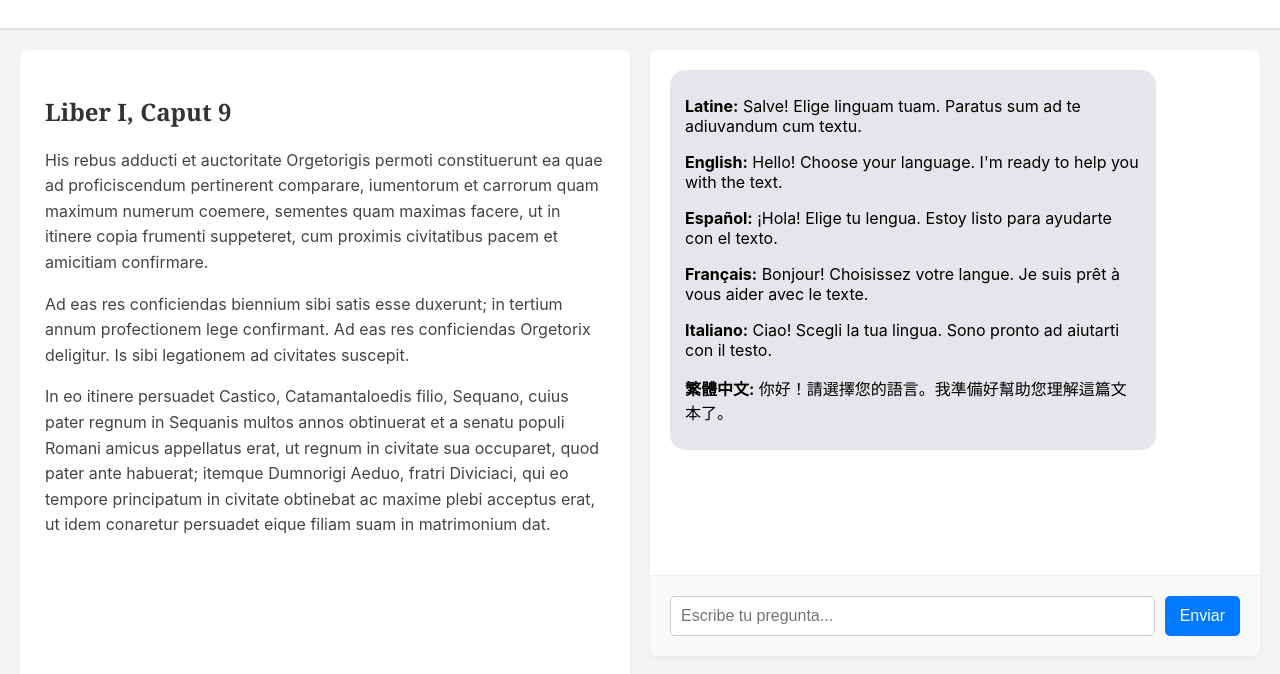
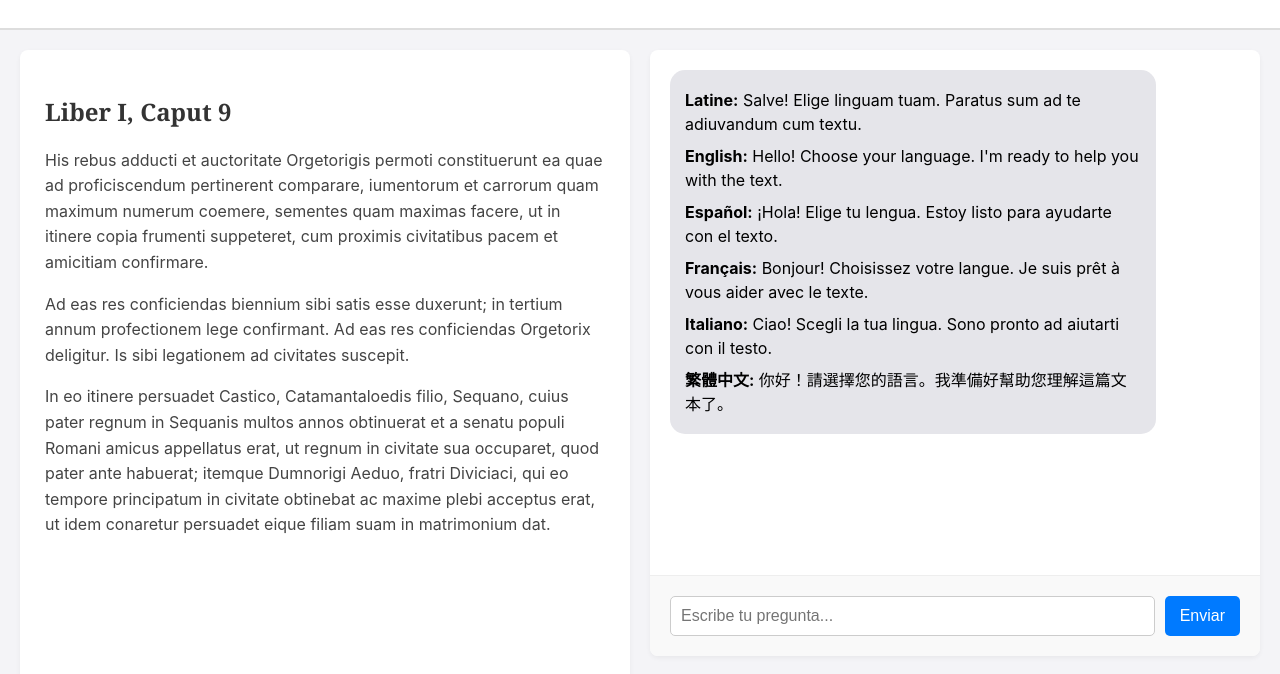
Before and after one commit to magisterha/DeBelloGallico1.9, a plain HTML site: page index.html in a window 1280 px wide. Shown: the part 124-798 px from the top of the page. Drawn offline with Linux system fonts and the light colour scheme; a script that the page names is missing.

Commit message:
Update style.css

```diff
--- a/style.css
+++ b/style.css
@@ -65,6 +65,8 @@ header {
     flex-grow: 1; /* Ocupa todo el espacio disponible, empujando el form al fondo */
     padding: 20px;
     overflow-y: auto; /* Scroll para los mensajes */
+    display: flex; /* <-- Añadido para alinear los mensajes */
+    flex-direction: column; /* <-- Añadido para alinear los mensajes */
 }
 
 #chat-formulario {
@@ -103,16 +105,22 @@ header {
     border-radius: 15px;
     margin-bottom: 10px;
     max-width: 80%;
+    line-height: 1.5; /* Mejora la legibilidad */
+}
+
+/* Estilo para los párrafos dentro del saludo inicial */
+.mensaje.ia p {
+    margin: 8px 0; /* Espacio entre las líneas de idioma */
 }
 
 .mensaje.ia {
     background-color: #e5e5ea;
     color: #000;
-    align-self: flex-start;
+    align-self: flex-start; /* Alinear a la izquierda */
 }
 
 .mensaje.usuario {
     background-color: #007aff;
     color: white;
-    align-self: flex-end; /* Alinear a la derecha (necesitará flex en el visor) */
+    align-self: flex-end; /* Alinear a la derecha */
 }
```
